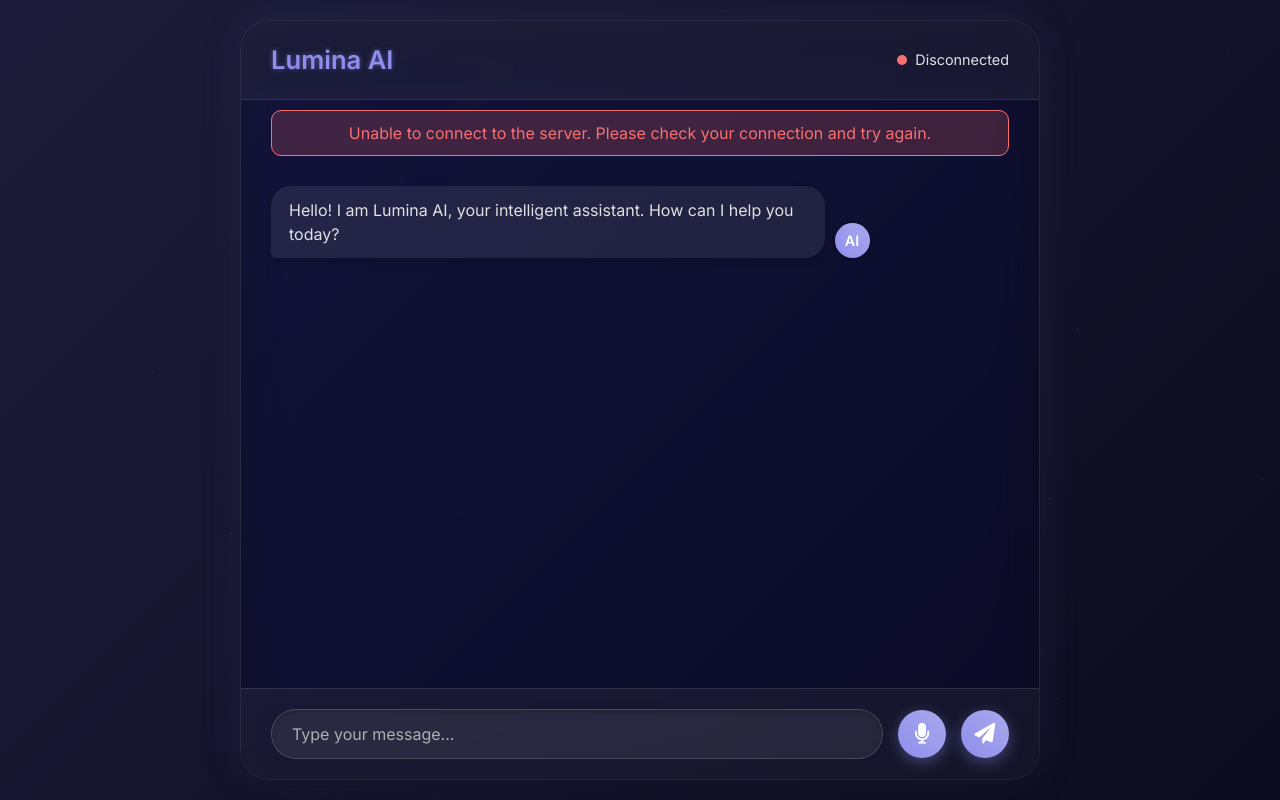
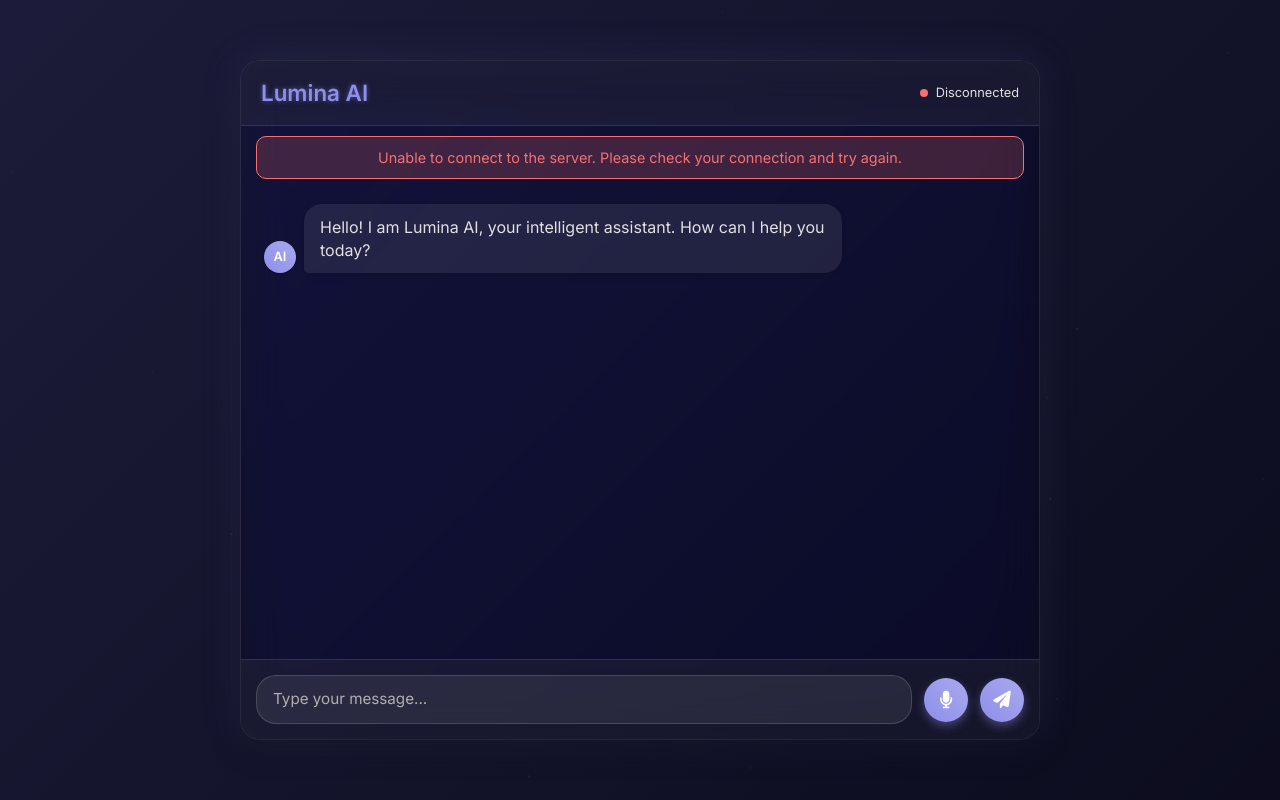
Before and after one commit to asimboss00789-blip/Lumina-AI, a website: page index.html in a window 1280 px wide. Drawn offline with nearby package versions, Linux system fonts and the light colour scheme; no server answers.

Commit message:
Update index.html

```diff
--- a/index.html
+++ b/index.html
@@ -5,11 +5,9 @@
     <meta name="viewport" content="width=device-width, initial-scale=1.0">
     <title>Lumina AI - Your Intelligent Agent</title>
     <link href="https://fonts.googleapis.com/css2?family=Inter:wght@300;400;500;600;700&display=swap" rel="stylesheet">
-    <!-- Font Awesome for microphone icon -->
     <link rel="stylesheet" href="https://cdnjs.cloudflare.com/ajax/libs/font-awesome/6.0.0-beta3/css/all.min.css">
     <script src="https://cdn.tailwindcss.com"></script>
     <style>
-        /* Custom CSS to override/extend Tailwind for specific effects */
         :root {
             --bg-gradient-start: #1c1c3a;
             --bg-gradient-end: #0c0c1e;
@@ -34,12 +32,10 @@
             justify-content: center;
             align-items: center;
             min-height: 100vh;
-            overflow: hidden;
             margin: 0;
-            perspective: 1200px;
+            padding: 20px;
         }
 
-        /* Particle Background */
         .particle-bg {
             position: fixed;
             top: 0;
@@ -67,35 +63,25 @@
             100% { transform: translate3d(var(--x), var(--y), var(--z)) scale(var(--s)); opacity: 0; }
         }
 
-        /* Main UI Container */
         .aether-ui-container {
             position: relative;
             z-index: 1;
-            width: 95%;
+            width: 100%;
             max-width: 800px;
-            height: 95vh;
-            max-height: 900px;
+            height: 85vh;
             background: var(--card-bg-dark);
             backdrop-filter: blur(20px) saturate(180%);
             -webkit-backdrop-filter: blur(20px) saturate(180%);
             border: 1px solid var(--border-color);
-            border-radius: 30px;
+            border-radius: 20px;
             box-shadow: 0 10px 30px rgba(0, 0, 0, 0.3), 0 0 40px rgba(142, 142, 236, 0.15);
             display: flex;
             flex-direction: column;
             overflow: hidden;
-            transform-style: preserve-3d;
-            animation: fadeInScale 0.8s ease-out;
         }
 
-        @keyframes fadeInScale {
-            from { opacity: 0; transform: scale(0.95) translateY(20px); }
-            to { opacity: 1; transform: scale(1) translateY(0); }
-        }
-
-        /* Header */
         .header {
-            padding: 20px 30px;
+            padding: 15px 20px;
             border-bottom: 1px solid var(--border-color);
             display: flex;
             justify-content: space-between;
@@ -103,13 +89,11 @@
             background: var(--card-bg-light);
             backdrop-filter: blur(15px);
             -webkit-backdrop-filter: blur(15px);
-            border-radius: 30px 30px 0 0;
-            transform: translateZ(20px);
         }
 
         .header h1 {
             font-weight: 600;
-            font-size: 1.6rem;
+            font-size: 1.4rem;
             color: var(--primary-accent);
             text-shadow: 0 0 5px rgba(142, 142, 236, 0.5);
             margin: 0;
@@ -119,12 +103,12 @@
             display: flex;
             align-items: center;
             gap: 8px;
-            font-size: 0.9rem;
+            font-size: 0.8rem;
         }
 
         .status-indicator {
-            width: 10px;
-            height: 10px;
+            width: 8px;
+            height: 8px;
             border-radius: 50%;
             background-color: var(--error-color);
             animation: pulse 2s infinite;
@@ -140,50 +124,50 @@
             100% { opacity: 0.5; }
         }
 
-        /* Chat History */
         .chat-history {
-            flex-grow: 1;
-            padding: 20px 30px;
+            flex: 1;
+            padding: 15px;
             overflow-y: auto;
             scroll-behavior: smooth;
-            -ms-overflow-style: none;
-            scrollbar-width: none;
-            transform: translateZ(10px);
+            display: flex;
+            flex-direction: column;
+            gap: 15px;
         }
 
         .chat-history::-webkit-scrollbar {
-            display: none;
+            width: 6px;
+        }
+
+        .chat-history::-webkit-scrollbar-track {
+            background: rgba(0, 0, 0, 0.1);
+            border-radius: 10px;
+        }
+
+        .chat-history::-webkit-scrollbar-thumb {
+            background: var(--primary-accent);
+            border-radius: 10px;
         }
 
         .message-container {
             display: flex;
-            margin-bottom: 15px;
             align-items: flex-end;
-            position: relative;
-            opacity: 0;
-            transform: translateY(20px);
-            animation: messageFadeIn 0.5s ease-out forwards;
+            max-width: 100%;
         }
 
-        @keyframes messageFadeIn {
-            to { opacity: 1; transform: translateY(0); }
+        .message-container.user {
+            justify-content: flex-end;
         }
 
         .message-container.agent {
             justify-content: flex-start;
         }
 
-        .message-container.user {
-            justify-content: flex-end;
-        }
-
         .message-bubble {
-            max-width: 75%;
-            padding: 12px 18px;
-            border-radius: 20px;
-            line-height: 1.5;
-            box-shadow: 0 4px 10px rgba(0, 0, 0, 0.2);
-            position: relative;
+            max-width: 70%;
+            padding: 12px 16px;
+            border-radius: 18px;
+            line-height: 1.4;
+            box-shadow: 0 2px 8px rgba(0, 0, 0, 0.15);
         }
 
         .message-container.user .message-bubble {
@@ -199,31 +183,30 @@
         }
 
         .message-avatar {
-            width: 35px;
-            height: 35px;
+            width: 32px;
+            height: 32px;
             border-radius: 50%;
             display: flex;
             justify-content: center;
             align-items: center;
-            font-size: 0.9rem;
+            font-size: 0.8rem;
             font-weight: 600;
             color: white;
-            margin: 0 10px;
+            margin: 0 8px;
             background: linear-gradient(45deg, var(--primary-accent), var(--secondary-accent));
-            box-shadow: 0 2px 5px rgba(0, 0, 0, 0.3);
+            box-shadow: 0 2px 5px rgba(0, 0, 0, 0.2);
         }
-        .message-container.user .message-avatar { order: 2; }
-        .message-container.agent .message-avatar { order: 1; }
 
         .loading-indicator {
             display: flex;
             align-items: center;
             gap: 5px;
-            padding: 12px 18px;
+            padding: 12px 16px;
             background-color: var(--chat-bubble-agent);
-            border-radius: 20px;
+            border-radius: 18px;
             border-bottom-left-radius: 5px;
-            box-shadow: 0 4px 10px rgba(0, 0, 0, 0.2);
+            box-shadow: 0 2px 8px rgba(0, 0, 0, 0.15);
+            max-width: 70%;
         }
 
         .dot {
@@ -233,6 +216,7 @@
             border-radius: 50%;
             animation: dotPulse 1.4s infinite ease-in-out both;
         }
+
         .dot:nth-child(1) { animation-delay: -0.32s; }
         .dot:nth-child(2) { animation-delay: -0.16s; }
         .dot:nth-child(3) { animation-delay: 0s; }
@@ -242,31 +226,27 @@
             40% { transform: scale(1); opacity: 1; }
         }
 
-        /* Chat Input Area */
         .chat-input-area {
-            padding: 20px 30px;
+            padding: 15px;
             border-top: 1px solid var(--border-color);
             background: var(--card-bg-light);
             backdrop-filter: blur(15px);
             -webkit-backdrop-filter: blur(15px);
-            border-radius: 0 0 30px 30px;
             display: flex;
-            gap: 15px;
+            gap: 12px;
             align-items: center;
-            transform: translateZ(20px);
         }
 
         .chat-input {
             flex-grow: 1;
             background: rgba(255, 255, 255, 0.08);
             border: 1px solid rgba(255, 255, 255, 0.15);
-            border-radius: 25px;
-            padding: 12px 20px;
+            border-radius: 20px;
+            padding: 12px 16px;
             color: var(--text-color-light);
-            font-size: 1rem;
+            font-size: 0.95rem;
             outline: none;
             transition: all 0.2s ease-in-out;
-            box-shadow: inset 0 2px 5px rgba(0, 0, 0, 0.2);
         }
 
         .chat-input:focus {
@@ -282,21 +262,22 @@
             background: linear-gradient(45deg, var(--primary-accent), var(--secondary-accent));
             border: none;
             border-radius: 50%;
-            width: 48px;
-            height: 48px;
+            width: 44px;
+            height: 44px;
             display: flex;
             justify-content: center;
             align-items: center;
             cursor: pointer;
-            font-size: 1.3rem;
+            font-size: 1.1rem;
             color: white;
-            box-shadow: 0 4px 15px rgba(142, 142, 236, 0.4);
+            box-shadow: 0 4px 10px rgba(142, 142, 236, 0.4);
             transition: all 0.2s ease-in-out;
+            flex-shrink: 0;
         }
 
         .action-icon-button:hover {
             transform: translateY(-2px) scale(1.05);
-            box-shadow: 0 6px 20px rgba(142, 142, 236, 0.6);
+            box-shadow: 0 6px 15px rgba(142, 142, 236, 0.6);
         }
 
         .action-icon-button:active {
@@ -316,16 +297,55 @@
             100% { transform: scale(1); box-shadow: 0 4px 15px rgba(255, 107, 107, 0.4); }
         }
 
-        /* Connection error message */
         .connection-error {
             background-color: rgba(248, 113, 113, 0.2);
             border: 1px solid var(--error-color);
             color: var(--error-color);
             padding: 10px 15px;
             border-radius: 10px;
-            margin: 10px 30px;
+            margin: 10px 15px;
             text-align: center;
             display: none;
+            font-size: 0.9rem;
+        }
+
+        @media (max-width: 640px) {
+            .aether-ui-container {
+                height: 90vh;
+                border-radius: 15px;
+            }
+
+            .header {
+                padding: 12px 15px;
+            }
+
+            .header h1 {
+                font-size: 1.2rem;
+            }
+
+            .chat-history {
+                padding: 12px;
+            }
+
+            .message-bubble {
+                max-width: 80%;
+                padding: 10px 14px;
+            }
+
+            .chat-input-area {
+                padding: 12px;
+            }
+
+            .chat-input {
+                padding: 10px 14px;
+                font-size: 0.9rem;
+            }
+
+            .action-icon-button {
+                width: 40px;
+                height: 40px;
+                font-size: 1rem;
+            }
         }
     </style>
 </head>
@@ -443,7 +463,6 @@
             function appendMessage(sender, message) {
                 const messageContainer = document.createElement('div');
                 messageContainer.classList.add('message-container', sender);
-                messageContainer.style.animationDelay = '0.1s';
 
                 const avatar = document.createElement('div');
                 avatar.classList.add('message-avatar');
@@ -460,6 +479,7 @@
                     messageContainer.appendChild(avatar);
                     messageContainer.appendChild(messageBubble);
                 }
+
                 chatHistory.appendChild(messageContainer);
                 chatHistory.scrollTop = chatHistory.scrollHeight;
             }
```
